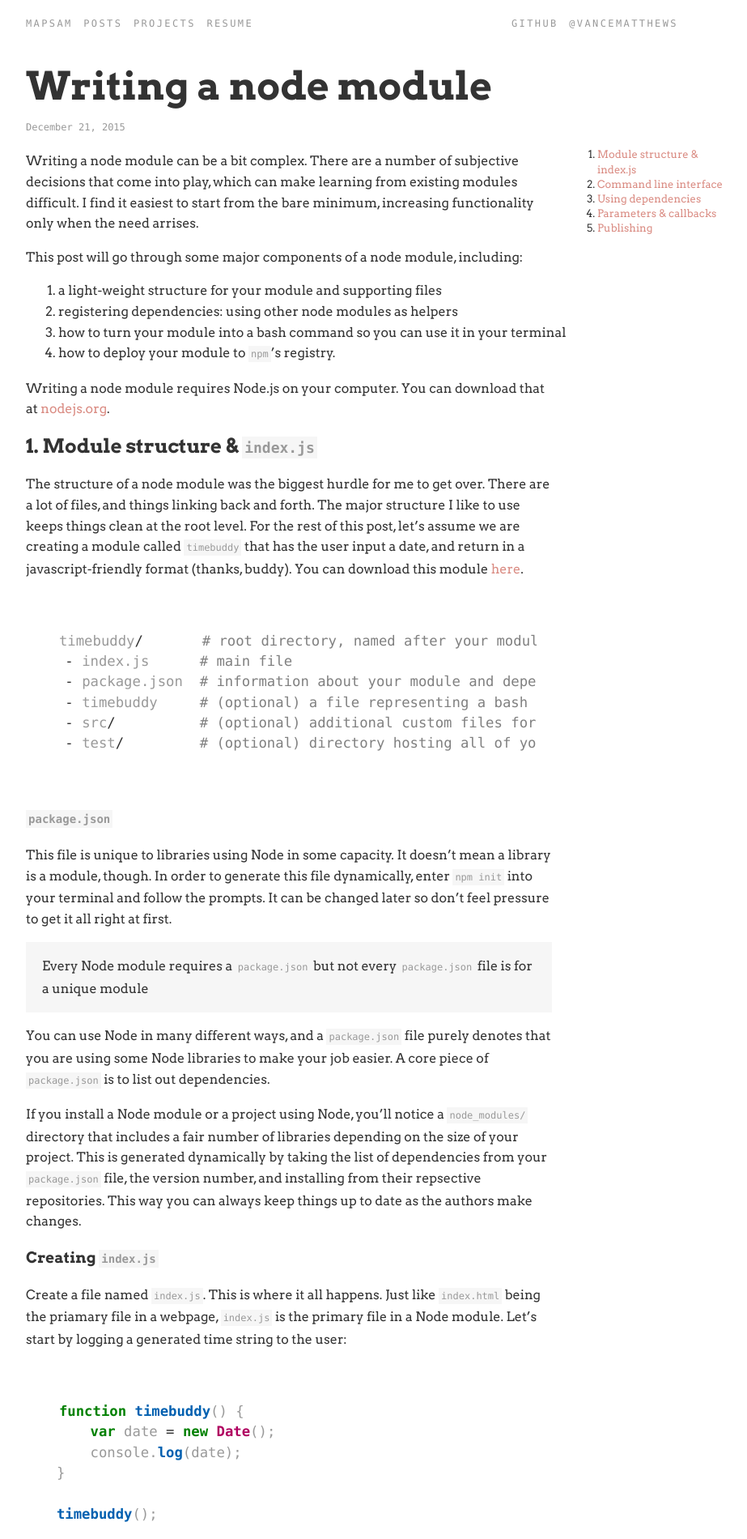
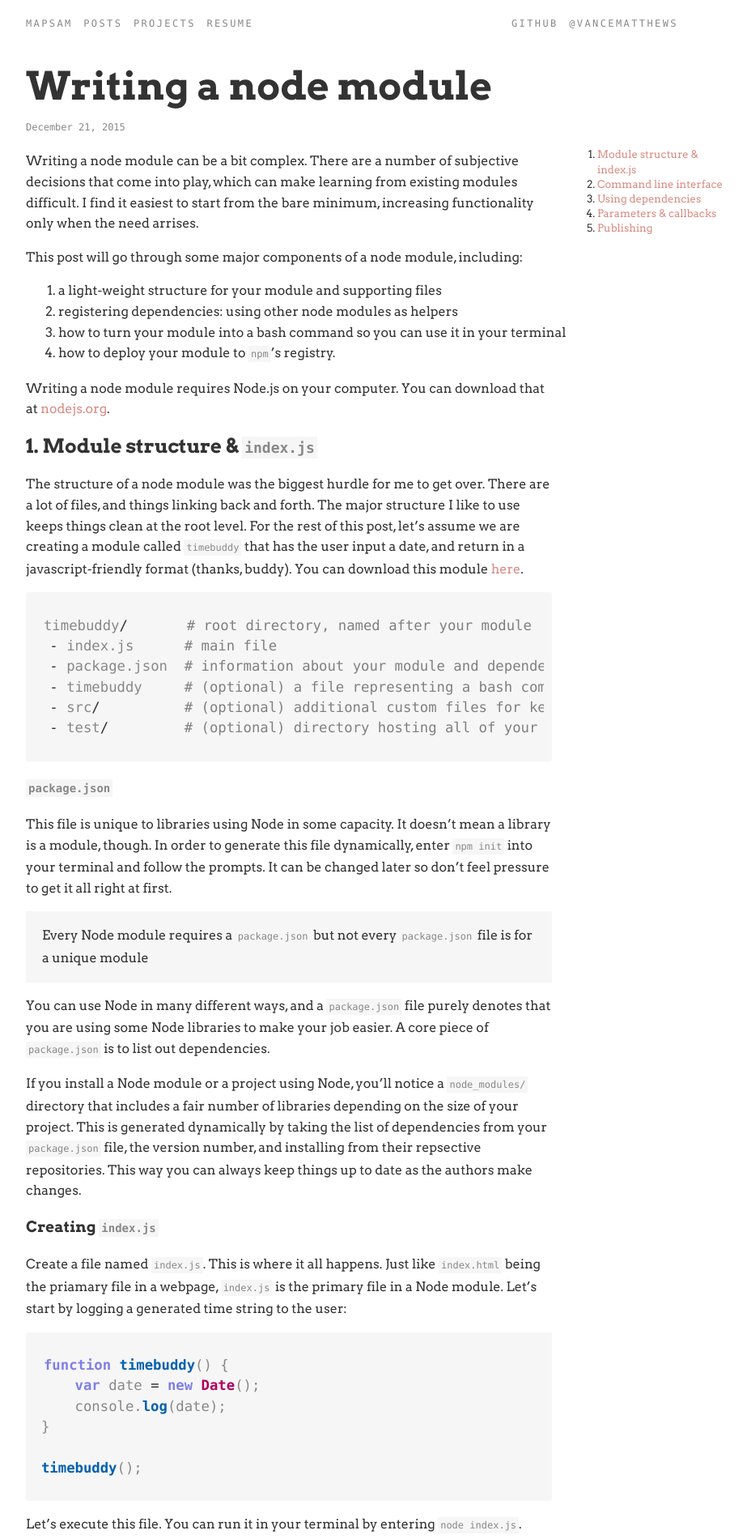
Before and after one commit to mapsam/mapsam.github.io, a Jekyll site: the page built from _posts/2015-12-21-write-a-node-module.markdown, in a window 1280 px wide. Shown: the top 1900 px of the page at 81% size, without its empty margins (200-1123 px from the left). Built offline with Jekyll 4.4.1, drawn with Linux system fonts in a browser that asks for light colours; nearby versions of some CDN libraries.

Commit message:
some css tweaks

```diff
--- a/css/mapsam.scss
+++ b/css/mapsam.scss
@@ -12,7 +12,7 @@ $dark-grey: #333;
 $light-grey: #f6f6f6;
 $grey: #c0c0c0;
 
-$code: #999;
+$code: #888;
 
 /*
 ** GLOBALS
@@ -158,10 +158,12 @@ article {
 
   .highlight {
     max-width: $read-width;
-    padding:1em;
-    line-height:1.3em;
+    padding: 0.5em;
+    line-height: 1.3em;
     font-size: 1.2em;
-    overflow:auto;
+    overflow: auto;
+    background: #f6f6f6;
+    border-radius: 3px;
 
     pre {
       margin:.5em 0;
--- a/css/syntax.css
+++ b/css/syntax.css
@@ -1,7 +1,7 @@
 .highlight .hll { background-color: #ffffcc }
 .highlight .c { color: #808080 } /* Comment */
 .highlight .err { color: #F00000; background-color: #F0A0A0 } /* Error */
-.highlight .k { color: #008000; font-weight: bold } /* Keyword */
+.highlight .k { color: #7f7fe7; font-weight: bold } /* Keyword */
 .highlight .o { color: #303030 } /* Operator */
 .highlight .cm { color: #808080 } /* Comment.Multiline */
 .highlight .cp { color: #507090 } /* Comment.Preproc */
@@ -17,16 +17,16 @@
 .highlight .gs { font-weight: bold } /* Generic.Strong */
 .highlight .gu { color: #800080; font-weight: bold } /* Generic.Subheading */
 .highlight .gt { color: #0040D0 } /* Generic.Traceback */
-.highlight .kc { color: #008000; font-weight: bold } /* Keyword.Constant */
-.highlight .kd { color: #008000; font-weight: bold } /* Keyword.Declaration */
-.highlight .kn { color: #008000; font-weight: bold } /* Keyword.Namespace */
+.highlight .kc { color: #7f7fe7; font-weight: bold } /* Keyword.Constant */
+.highlight .kd { color: #7f7fe7; font-weight: bold } /* Keyword.Declaration */
+.highlight .kn { color: #7f7fe7; font-weight: bold } /* Keyword.Namespace */
 .highlight .kp { color: #003080; font-weight: bold } /* Keyword.Pseudo */
-.highlight .kr { color: #008000; font-weight: bold } /* Keyword.Reserved */
+.highlight .kr { color: #7f7fe7; font-weight: bold } /* Keyword.Reserved */
 .highlight .kt { color: #303090; font-weight: bold } /* Keyword.Type */
 .highlight .m { color: #6000E0; font-weight: bold } /* Literal.Number */
-.highlight .s {} /* Literal.String */
+.highlight .s { color: #cfa172 } /* Literal.String */
 .highlight .na { color: #0000C0 } /* Name.Attribute */
-.highlight .nb { color: #007020 } /* Name.Builtin */
+.highlight .nb { color: #a15858 } /* Name.Builtin */
 .highlight .nc { color: #B00060; font-weight: bold } /* Name.Class */
 .highlight .no { color: #003060; font-weight: bold } /* Name.Constant */
 .highlight .nd { color: #505050; font-weight: bold } /* Name.Decorator */
@@ -41,7 +41,7 @@
 .highlight .w { color: #bbbbbb } /* Text.Whitespace */
 .highlight .mf { color: #6000E0; font-weight: bold } /* Literal.Number.Float */
 .highlight .mh { color: #005080; font-weight: bold } /* Literal.Number.Hex */
-.highlight .mi { color: #0000D0; font-weight: bold } /* Literal.Number.Integer */
+.highlight .mi { color: #333333; font-weight: bold } /* Literal.Number.Integer */
 .highlight .mo { color: #4000E0; font-weight: bold } /* Literal.Number.Oct */
 .highlight .sb { background-color: #fff0f0 } /* Literal.String.Backtick */
 .highlight .sc { color: #0040D0 } /* Literal.String.Char */
@@ -52,10 +52,10 @@
 .highlight .si { background-color: #e0e0e0 } /* Literal.String.Interpol */
 .highlight .sx { color: #D02000; background-color: #fff0f0 } /* Literal.String.Other */
 .highlight .sr { color: #000000; background-color: #fff0ff } /* Literal.String.Regex */
-.highlight .s1 {} /* Literal.String.Single */
+.highlight .s1 { color: #cfa172 } /* Literal.String.Single */
 .highlight .ss { color: #A06000 } /* Literal.String.Symbol */
-.highlight .bp { color: #007020 } /* Name.Builtin.Pseudo */
+.highlight .bp { color: #a15858 } /* Name.Builtin.Pseudo */
 .highlight .vc { color: #306090 } /* Name.Variable.Class */
 .highlight .vg { color: #d07000; font-weight: bold } /* Name.Variable.Global */
 .highlight .vi { color: #3030B0 } /* Name.Variable.Instance */
-.highlight .il { color: #0000D0; font-weight: bold } /* Literal.Number.Integer.Long */
+.highlight .il { color: #7f7fe7; font-weight: bold } /* Literal.Number.Integer.Long */
```
